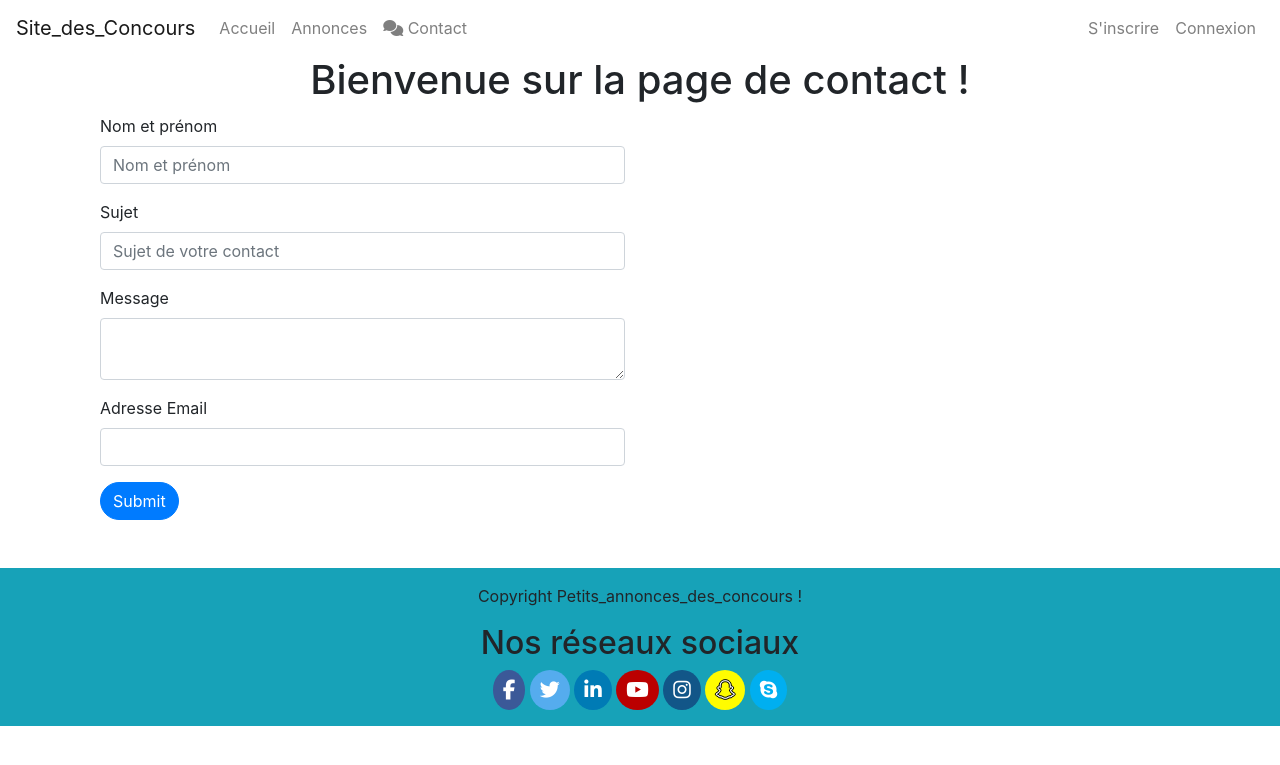
After one commit to IsmalSacko/projet_fin_etudes_sitedeConcours, a Symfony app: template templates/home/contact.html.twig in a window 1280 px wide. The commit adds this page. Shown: the top 765 px of the page. Run offline with Twig, Linux system fonts and the light colour scheme; the template is opened without the code that fills it, so the values that code supplies are empty; some libraries are stand-ins or nearby versions.

Commit message:
ajout de la fonctinalité d'envoie d'email

```diff
--- a/templates/base.html.twig
+++ b/templates/base.html.twig
@@ -14,7 +14,7 @@
     {% block stylesheets %}{% endblock %}
 
 </head>
-<body class="bg-dark text-white">
+<body class="">
 <!-- Barre de navigation -->
 {% include '/partials/header.html.twig' %}
 
--- /dev/null
+++ b/templates/home/contact.html.twig
@@ -0,0 +1,34 @@
+{% extends "base.html.twig" %}
+{% block title %} Notification{% endblock %}
+{% block body %}
+    <h1 class="text-center">Bienvenue sur la page de contact !</h1>
+    <div class=" container">
+    <form action="{{ path('contact_index') }}" method"post" class="col-md-6">
+        <div class="mb-3">
+            <label for="nom" class="form-label">Nom et prénom</label>
+            <input type="text" class="form-control" name="nom" id="nom" placeholder="Nom et prénom">
+        </div>
+        <div class="mb-3">
+            <label for="sujet" class="form-label">Sujet</label>
+            <input type="text" class="form-control" name="sujet" id="sujet" placeholder="Sujet de votre contact">
+        </div>
+        <div class="mb-3">
+            <label for="message" class="form-label">Message</label>
+            <textarea class="form-control" name="message" id="message" placeholder="">
+            </textarea >
+        </div>
+        <div class="mb-3">
+            <label for="email" class="form-label">Adresse Email</label>
+            <input type="email" class="form-control" name="email" id="email" aria-describedby="emailHelp">
+        </div>
+
+        <button type="submit" class="btn btn-primary">Submit</button>
+    </form>
+
+    </div>
+{% endblock %}
+
+
+{% block javascripts %}
+    <script src="{{ asset('js/notify.js') }}"></script>
+{% endblock %}
--- a/templates/partials/header.html.twig
+++ b/templates/partials/header.html.twig
@@ -1,4 +1,4 @@
-<nav class="navbar navbar-expand-lg navbar-dark bg-dark">
+<nav class="navbar navbar-expand-lg navbar-light">
     <a class="navbar-brand" href="{{ path('home') }}">Site_des_Concours</a>
     <button class="navbar-toggler" type="button" data-toggle="collapse" data-target="#navbarColor02" aria-controls="navbarColor02" aria-expanded="false" aria-label="Toggle navigation">
         <span class="navbar-toggler-icon"></span>
@@ -11,9 +11,9 @@
                 <a class="nav-link" href="{{ path ('annonces_index')}}">Annonces</a>
             </li>
             </li><li class="nav-item">
-                <a class="nav-link" href="{{ path('notify_index')}} ">
+                <a class="nav-link" href="{{ path('contact_index')}} ">
                     <i class="fas fa-comments"></i>
-                    Notifications
+                    Contact
                 </a>
             </li>
 
```
Also changed, not shown: src/Controller/HomeController.php (+20 -5 lines), templates/home/notify.html.twig (deleted, +0 -14 lines), 2 other files.
